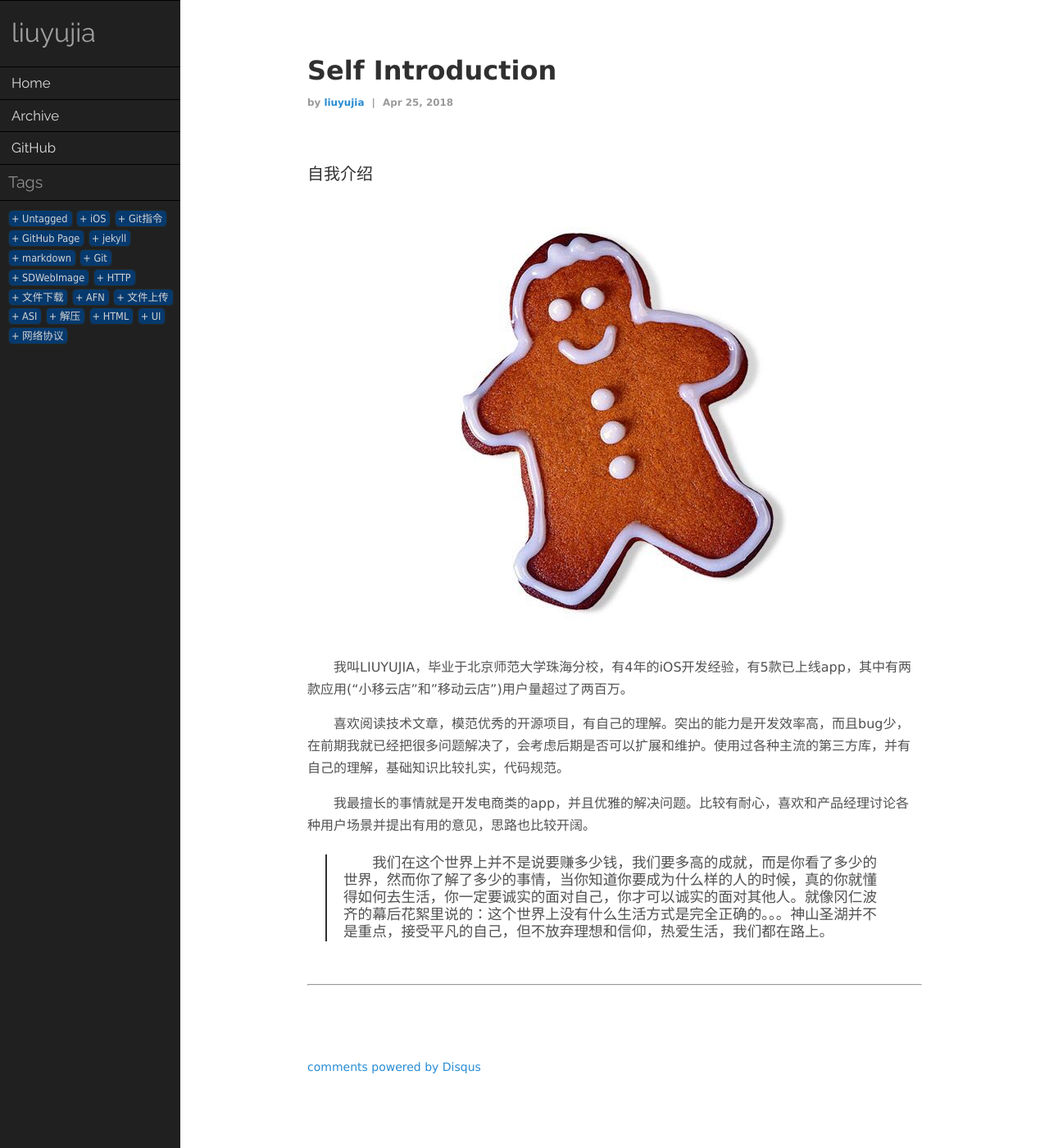
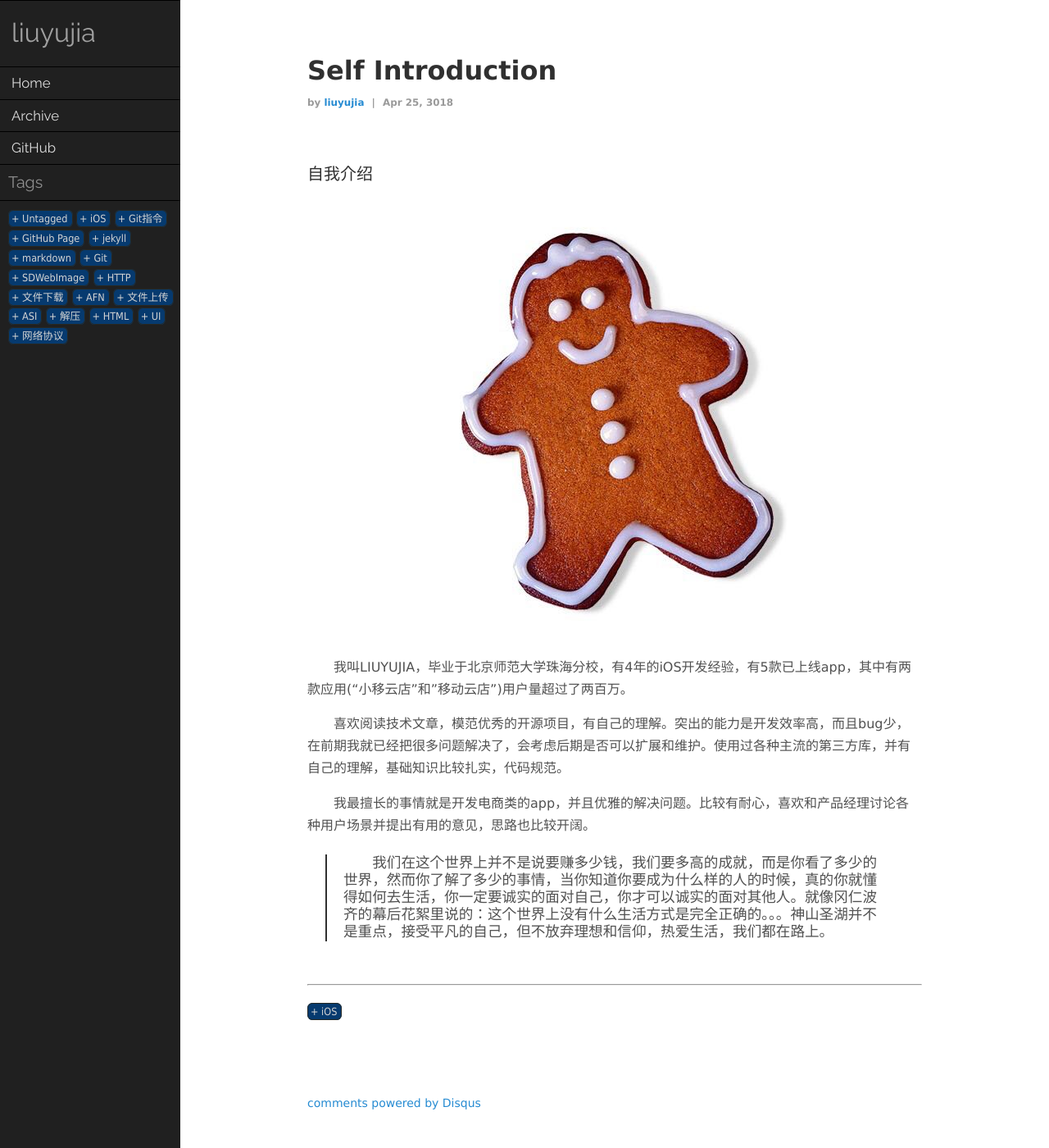
Before and after one commit to liuyujiahaha/liuyujiahaha.github.io, a Jekyll site: the page built from _posts/2018-04-25-self-introduction.md, in a window 1280 px wide and 1400 px high. Shown: the whole window at 82% size. Built offline with Jekyll 4.4.1, drawn with Linux system fonts in a browser that asks for light colours; our own code applies the rules of GitHub Pages for plain Markdown files; comment, search, counter and statistics services are not loaded; part of the change alters nothing that is shown.

Commit message:
no message

```diff
--- a/_posts/2018-04-25-self-introduction.md
+++ b/_posts/2018-04-25-self-introduction.md
@@ -1,3 +1,12 @@
+---
+layout: post
+title:  "Self Introduction"
+date:   3018-04-25 22:36:30 +0800
+categories: [iOS]
+excerpt:
+tags:
+  - iOS
+---
 ### 自我介绍
 
 ![image](https://liuyujiahaha.github.io/blogPic/headIcon.jpg)
```
